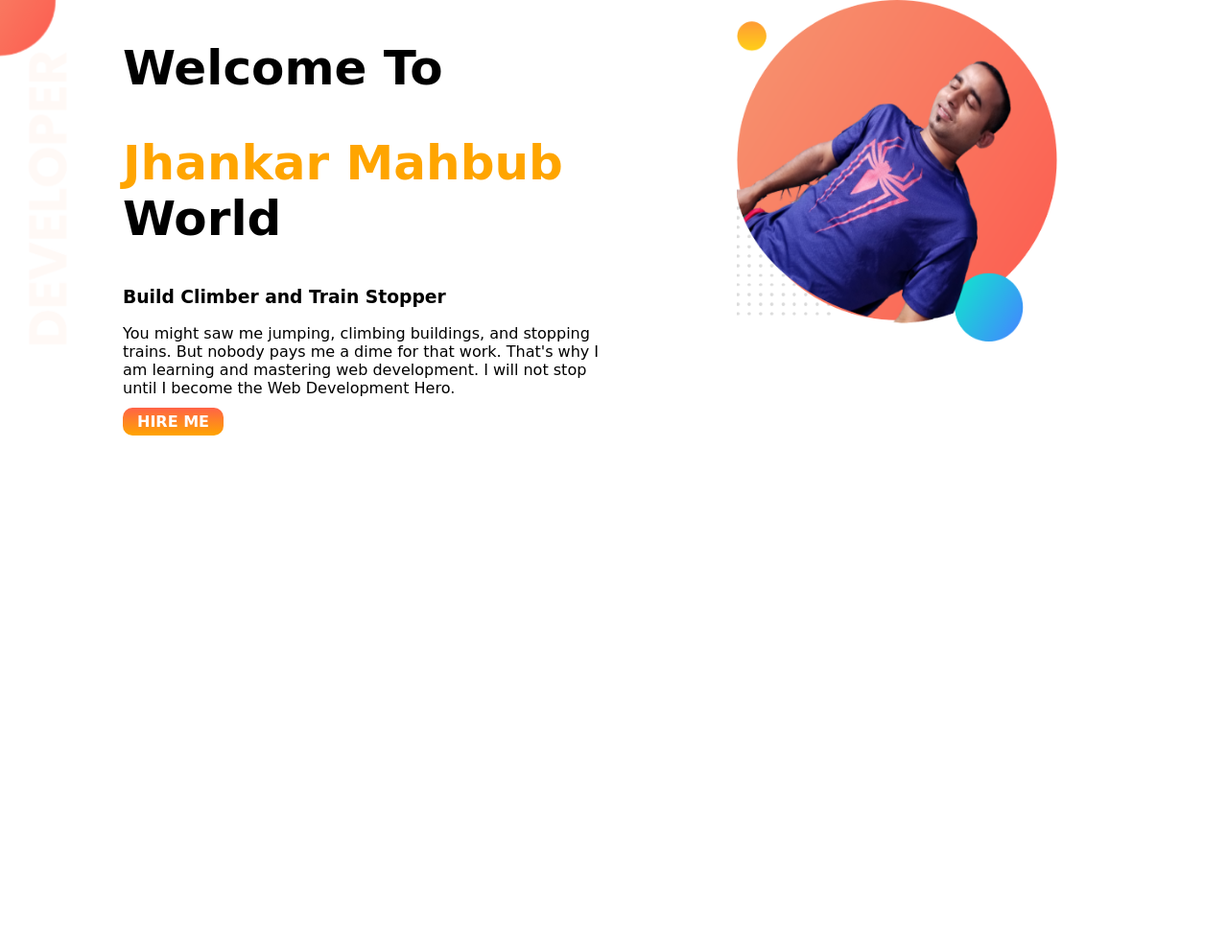
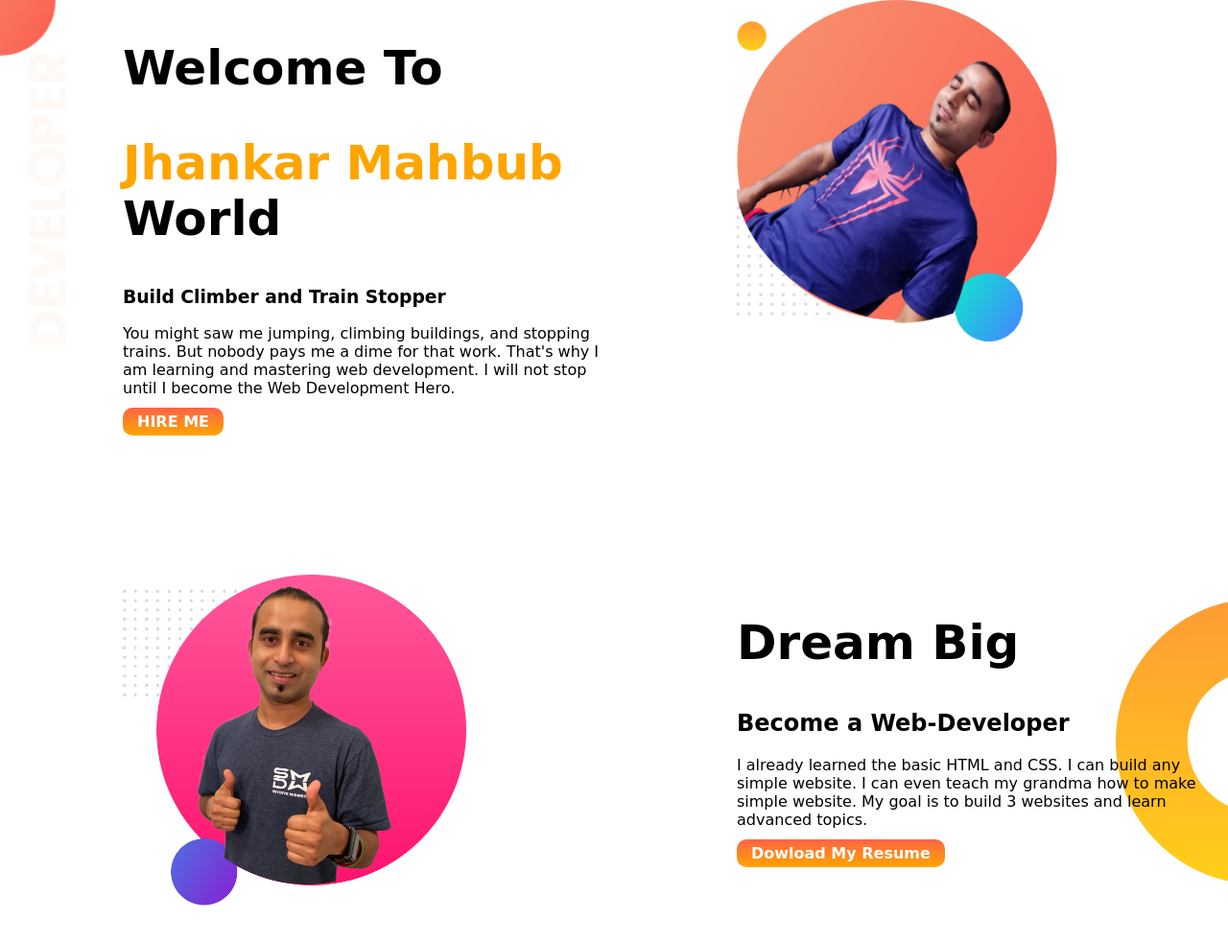
Before and after one commit to Rouqas/developer-portfolio, a plain HTML site: page index.html in a window 1280 px wide. Shown: the whole page at 96% size. Before the commit the page ends 800 px from the top, so only its background shows below. Drawn offline with Linux system fonts and the light colour scheme; a web font is replaced by a local one.

Commit message:
dream area added

```diff
--- a/index.html
+++ b/index.html
@@ -29,6 +29,19 @@
             <img src="images/my-bG3.png" alt="">
         </div>
     </section>
+    <section class="dream-banner">
+        <div class="half-width">
+            <img src="images/jhankar2.png" alt="">
+        </div>
+        <div class="half-width">
+            <h1>Dream Big</h1>
+            <h2>Become a Web-Developer</h2>
+            <p>I already learned the basic HTML and CSS. I can build any simple website. I can even teach my grandma how
+                to make simple website. My goal is to build 3 websites and learn advanced topics.</p>
+            <a class="link-button" href="https://www.youtube.com/watch?v=OscxWi8UFaw&list=LL&index=26">Dowload My
+                Resume</a>
+        </div>
+    </section>
 </body>
 
 </html>
--- a/style.css
+++ b/style.css
@@ -10,6 +10,7 @@ h1{
 }
 section{
     display: flex;
+    margin-bottom: 150px;
 }
 .half-width{
     width: 50%;
@@ -30,3 +31,8 @@ section{
     background-image: url(images/top-banner.png);
     background-repeat: no-repeat;
 }
+.dream-banner{
+    background-image: url(images/dream-bg.png);
+    background-repeat: no-repeat;
+    background-position: right;
+}
```
